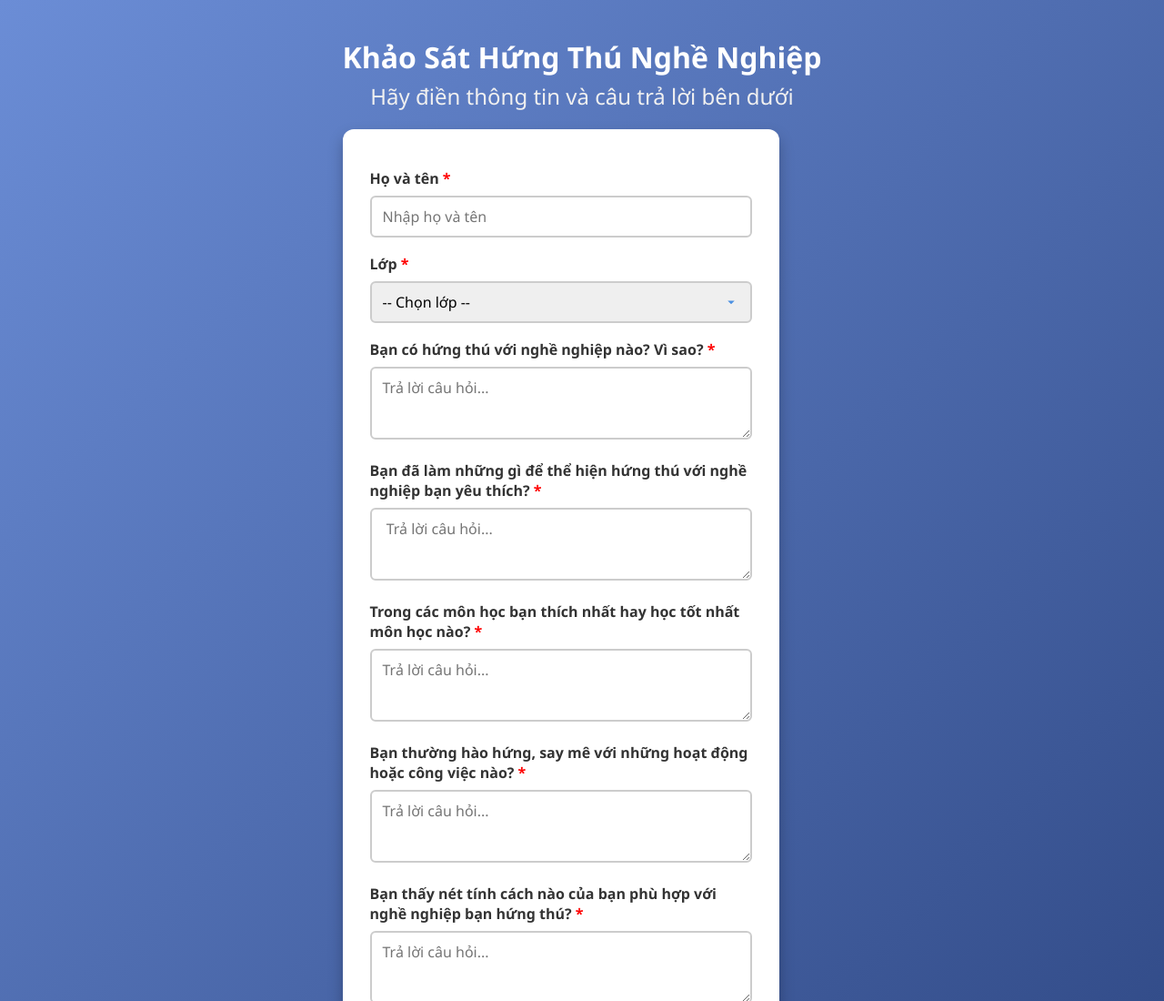
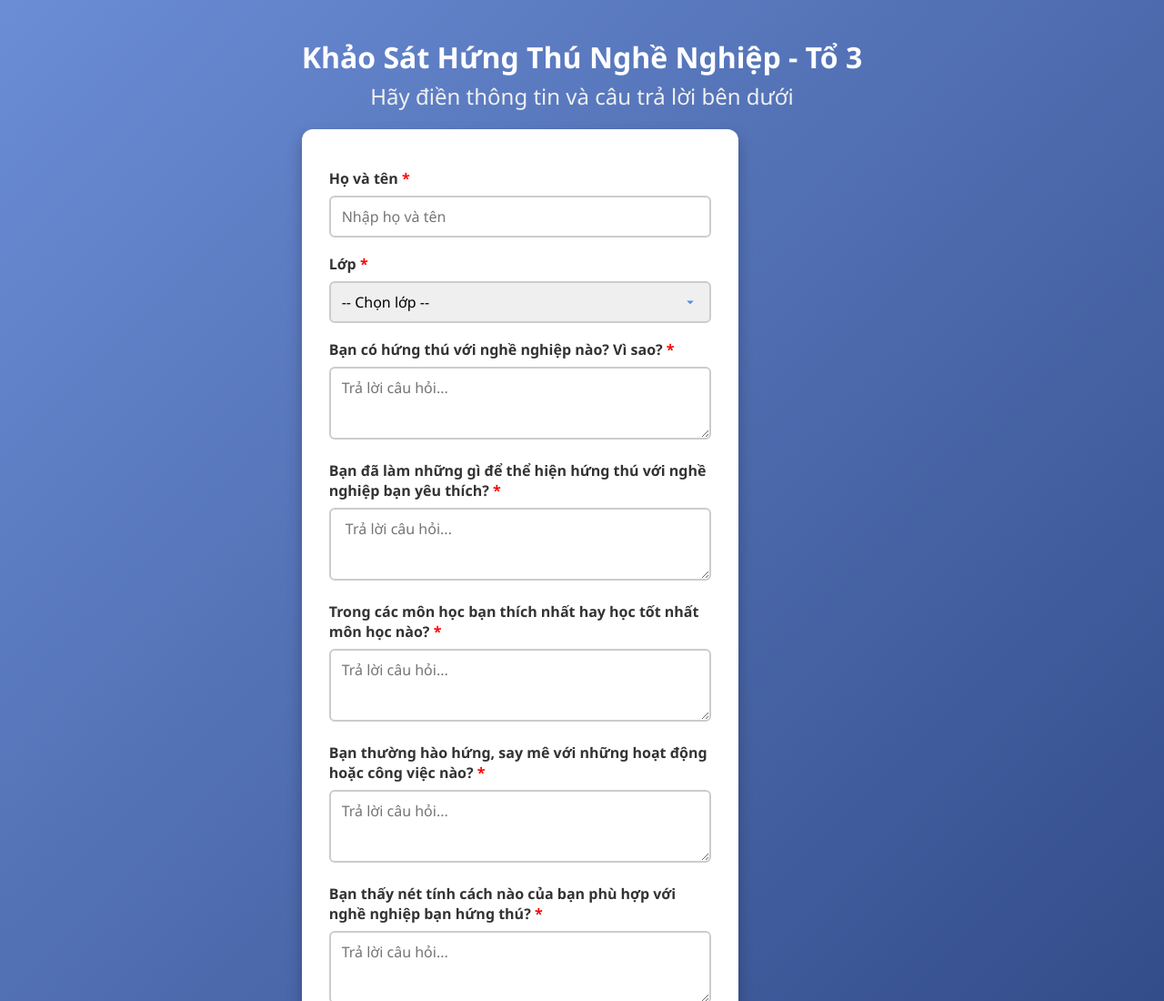
Before and after one commit to taianh20102011/n, a plain HTML site: page index.html in a window 1280 px wide. Shown: the top 1100 px of the page at 91% size. Drawn offline with Linux system fonts and the light colour scheme.

Commit message:
Update index.html

```diff
--- a/index.html
+++ b/index.html
@@ -209,7 +209,7 @@
 </head>
 <body>
     <main>
-        <h1>Khảo Sát Hứng Thú Nghề Nghiệp</h1>
+        <h1>Khảo Sát Hứng Thú Nghề Nghiệp - Tổ 3</h1>
         <h2>Hãy điền thông tin và câu trả lời bên dưới</h2>
         <form id="surveyForm" autocomplete="off">
             <label for="fullname">Họ và tên<span style="color:red;"> *</span></label>
```
